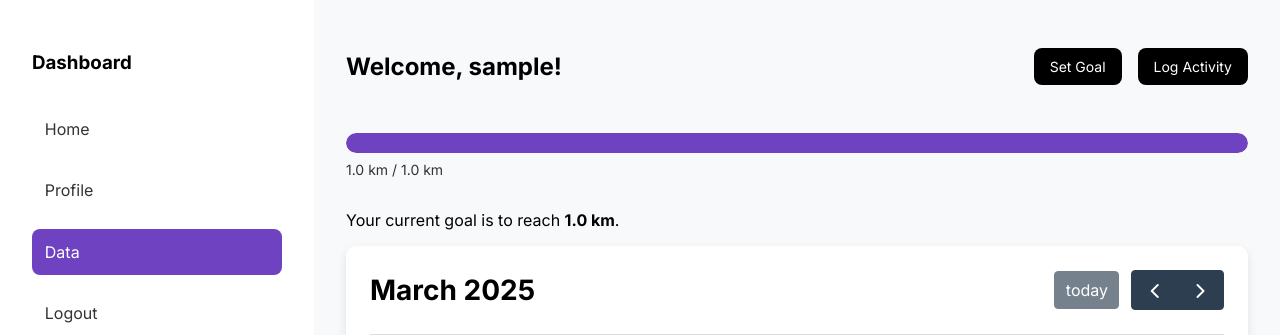
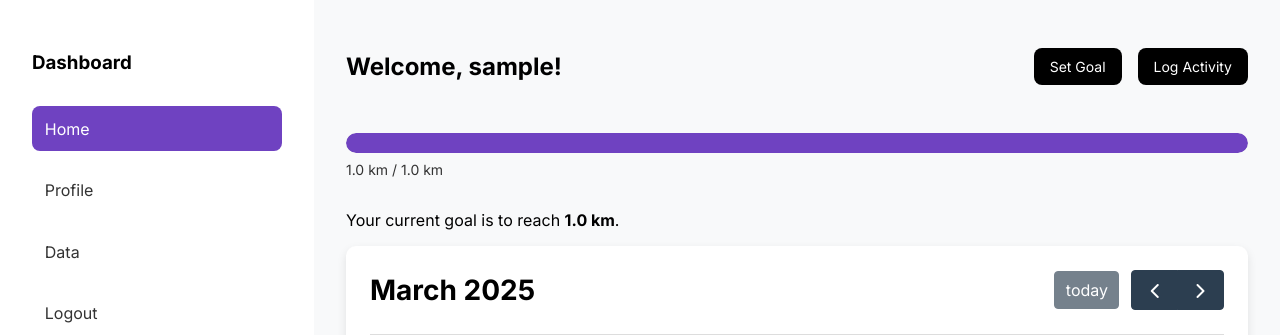
Before and after one commit to KetlinaGit/SportsHealthApp, a Flask app: page /dashboard in a window 1280 px wide. Shown: the top 335 px of the page. Run offline with Flask 3, Linux system fonts and the light colour scheme; the visitor is signed in with stand-in values (Sample User, id 1); tables that the repository leaves empty hold one stand-in row (values such as "Sample post").

Commit message:
Update dashboard.html
Updated active page

```diff
--- a/templates/dashboard.html
+++ b/templates/dashboard.html
@@ -136,9 +136,9 @@
     <div class="sidebar">
         <h3>Dashboard</h3>
         <div class="menu">
-            <a href="{{ url_for('dashboard') }}">Home</a>
+            <a href="{{ url_for('dashboard') }}" class="active">Home</a>
             <a href="{{ url_for('profile') }}">Profile</a>
-            <a href="{{ url_for('data') }}" class="active">Data</a>
+            <a href="{{ url_for('data') }}">Data</a>
             <a href="{{ url_for('logout') }}" class="logout">Logout</a>
         </div>
     </div>
```
